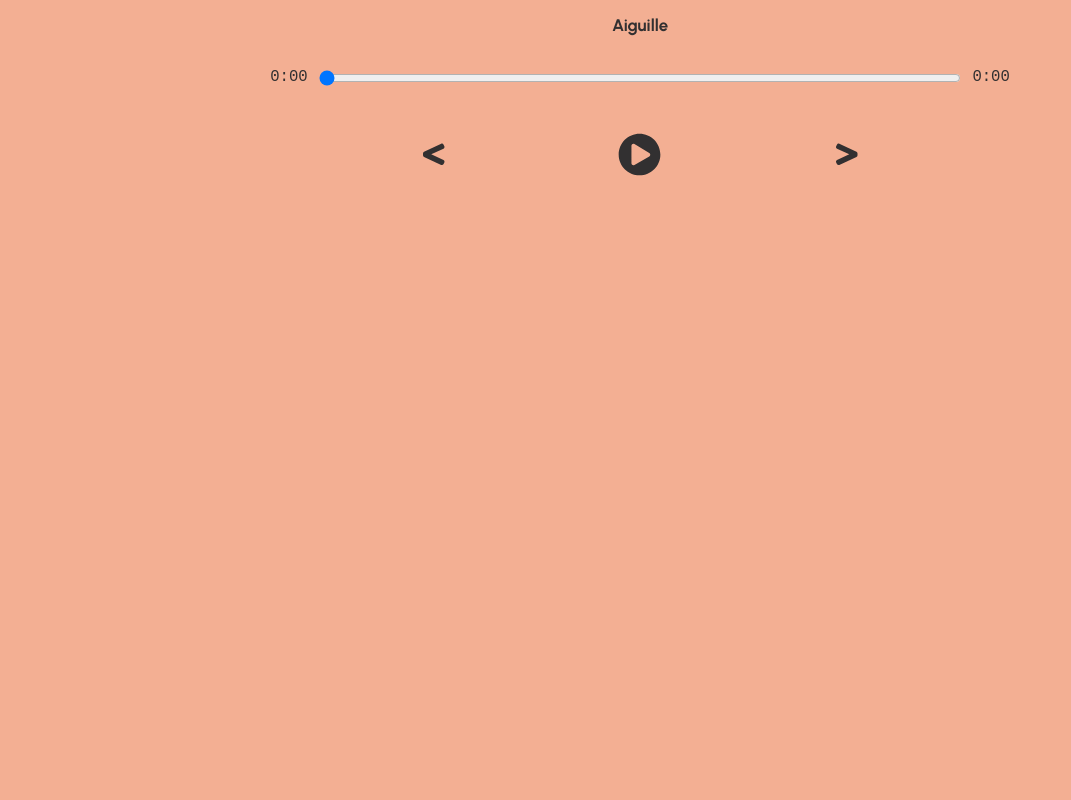
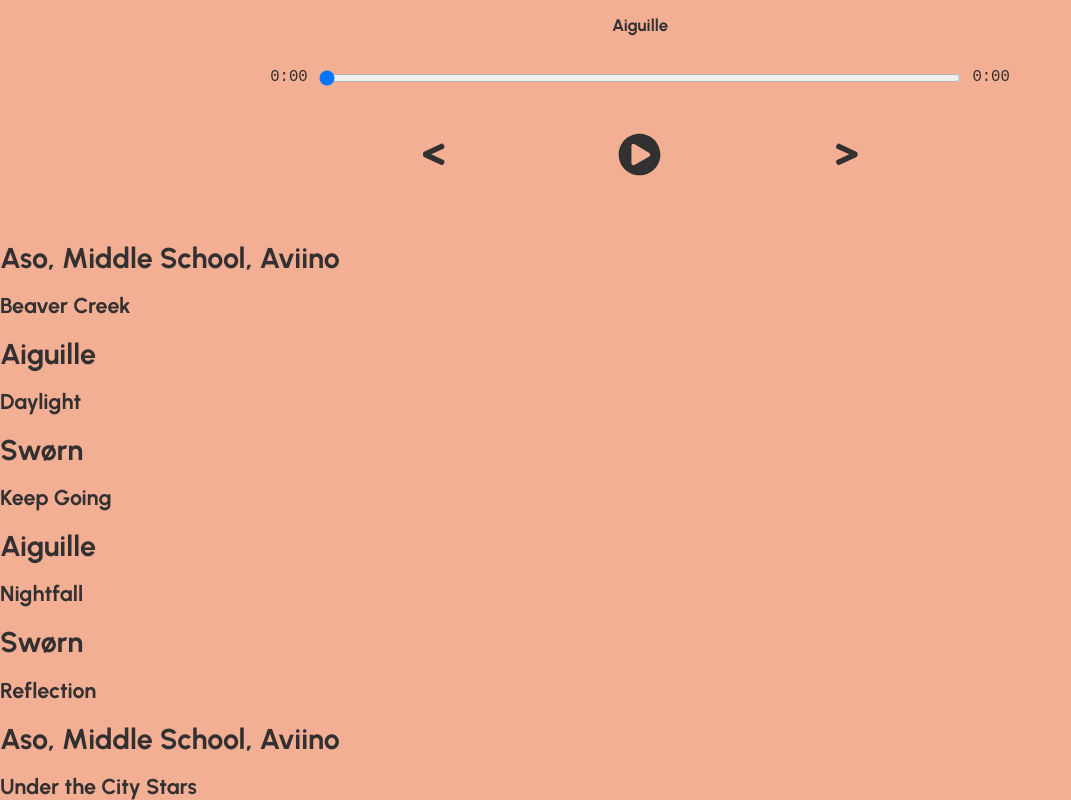
Before and after one commit to sjinno/chillhop-player, a React (Create React App) app: page / in a window 1280 px wide. Shown: the part 543-1343 px from the top of the page, without its empty margins (0-1071 px from the left). Before the commit the page ends 800 px from the top, so only its background shows below. Built offline with nearby package versions, Linux system fonts and the light colour scheme.

Commit message:
Print data.

```diff
--- a/src/App.tsx
+++ b/src/App.tsx
@@ -1,13 +1,25 @@
 import 'normalize.css';
 import './styles/main.scss';
 
-import React from 'react';
+import { useState } from 'react';
+
+import getMusicData, { Song } from './data/musicData';
+
 import Card from './components/Card';
+import Library from './components/Library';
 
-function App() {
+function App(): JSX.Element {
+  const [data, _setData] = useState<Song[]>(getMusicData());
+  const [currentSong, _setCurrentSong] = useState<Song>(data[1]);
+
+  // data.forEach((song) => console.log(song));
+
+  // console.log(data);
+
   return (
     <div className="App">
-      <Card />
+      <Card {...currentSong} />
+      <Library data={data} />
     </div>
   );
 }
--- a/src/components/Card.tsx
+++ b/src/components/Card.tsx
@@ -1,11 +1,10 @@
-import { useState } from "react";
+import { FC, useState } from "react";
 import SongInfo from "./SongInfo";
 import Player from "./Player";
-import getMusicData from '../data/musicData';
+import { Song } from '../data/musicData';
 
-const Card = (): JSX.Element => {
-    const [data, _setData] = useState(getMusicData());
-    const [currentSong, _setCurrentSong] = useState(data[1]);
+
+const Card: FC<Song> = (currentSong): JSX.Element => {
     const [isPlaying, setIsPlaying] = useState(false);
 
     return (
--- /dev/null
+++ b/src/components/Library.tsx
@@ -0,0 +1,19 @@
+import { FC } from "react";
+import LibrarySong from "./LibrarySong";
+import { Song } from '../data/musicData';
+
+interface Props {
+    data: Song[],
+}
+
+const Library: FC<Props> = (data): JSX.Element => {
+    // console.log(data);
+
+    return (
+        <div>
+            {data.data.map(song => (<LibrarySong {...song} key={song.id} />))}
+        </div>
+    );
+};
+
+export default Library;
--- /dev/null
+++ b/src/components/LibrarySong.tsx
@@ -0,0 +1,14 @@
+import { FC } from 'react';
+import { Song } from '../data/musicData';
+
+
+const LibrarySong: FC<Song> = (song): JSX.Element => {
+    return (
+        <div>
+            <h1>{song.artist}</h1>
+            <h2>{song.name}</h2>
+        </div>
+    );
+};
+
+export default LibrarySong;
```
Also changed, not shown: src/components/Player.tsx (+6 -1 lines).
